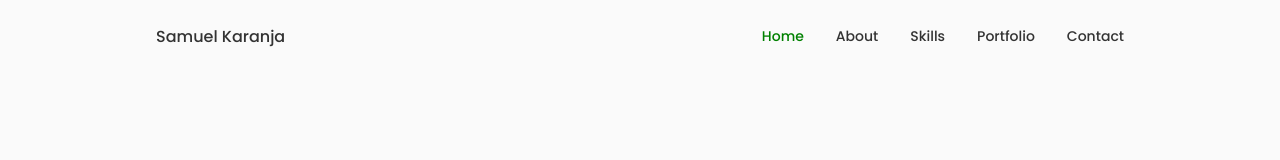
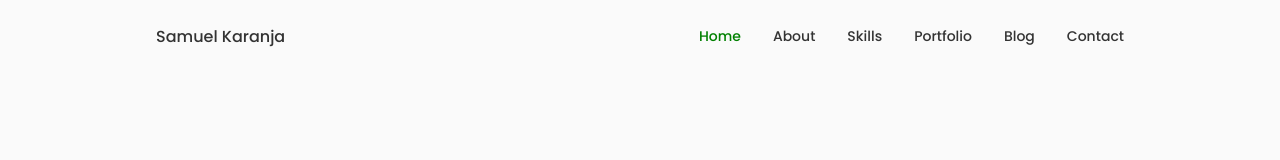
Before and after one commit to samuelkaranja/Resume-React-Js, a React (Create React App) app: page / in a window 1280 px wide. Shown: the top 160 px of the page. Built offline with nearby package versions, Linux system fonts and the light colour scheme.

Commit message:
Added a Blog link in the Header

```diff
--- a/src/components/header/Header.js
+++ b/src/components/header/Header.js
@@ -62,18 +62,6 @@ const Header = () => {
               </a>
             </li>
 
-            {/* <li className="nav__item">
-							<a
-								href="#services"
-								onClick={() => setActiveNav("#services")}
-								className={
-									activeNav === "#services" ? "nav__link active-link" : "nav__link"
-								}
-							>
-								<i className="uil uil-briefcase nav__icon"></i> Services
-							</a>
-						</li> */}
-
             <li className="nav__item">
               <a
                 href="#portfolio"
@@ -85,6 +73,21 @@ const Header = () => {
                 }
               >
                 <i className="uil uil-scenery nav__icon"></i> Portfolio
+              </a>
+            </li>
+
+            <li className="nav__item">
+              <a
+                href="https://codedebugged.netlify.app/"
+                target="_blank"
+                rel="noreferrer"
+                className={
+                  activeNav === "#portfolio"
+                    ? "nav__link active-link"
+                    : "nav__link"
+                }
+              >
+                <i className="uil uil-scenery nav__icon"></i> Blog
               </a>
             </li>
 
```
